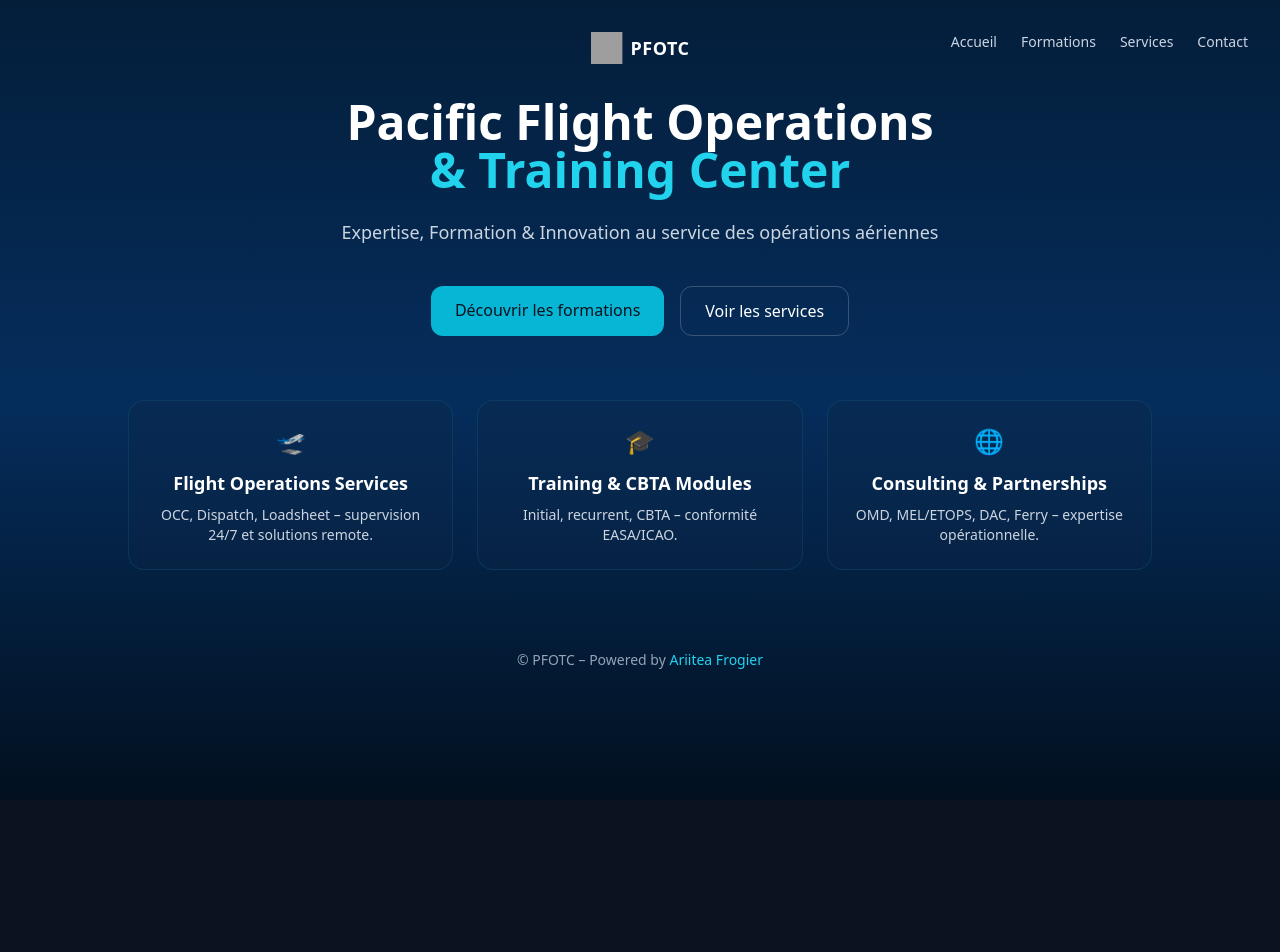
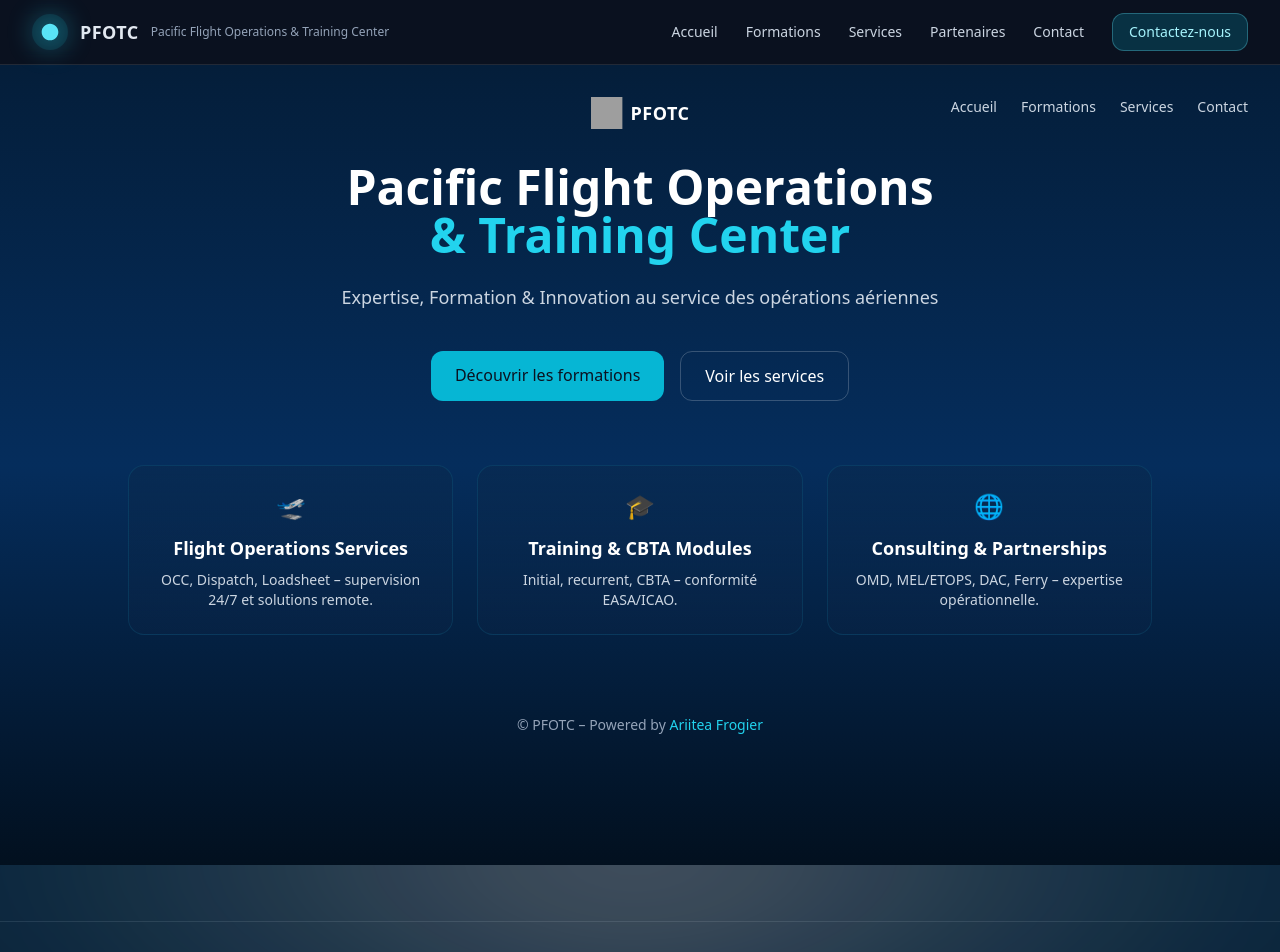
Before and after one commit to Ariitea1/pfotc-site, a Next.js app: page / in a window 1280 px wide. Shown: the top 952 px of the page. Before the commit the page ends 800 px from the top, so only its background shows below. Built offline with nearby package versions, Linux system fonts and the light colour scheme; grey boxes are pictures that could not be loaded.

Commit message:
Update layout.tsx

```diff
--- a/app/layout.tsx
+++ b/app/layout.tsx
@@ -1,19 +1,23 @@
-import type { Metadata } from "next";
 import "./globals.css";
+import { ReactNode } from "react";
+import Header from "../components/Header";
+import Footer from "../components/Footer";
 
-export const metadata: Metadata = {
-  title: "PFOTC",
-  description: "Pacific Flight Operations & Training Center",
+export const metadata = {
+  title: "PFOTC – Pacific Flight Operations & Training Center",
+  description: "Expertise, formation et innovation au service des opérations aériennes.",
 };
 
-export default function RootLayout({
-  children,
-}: {
-  children: React.ReactNode;
-}) {
+export default function RootLayout({ children }: { children: ReactNode }) {
   return (
     <html lang="fr">
-      <body className="bg-[#041e3a] text-white">{children}</body>
+      <body className="relative overflow-x-hidden">
+        <Header />
+        <main className="relative z-10">{children}</main>
+        <Footer />
+        {/* 🌌 Halo lumineux PFOTC */}
+        <div className="halo" />
+      </body>
     </html>
   );
 }
```
